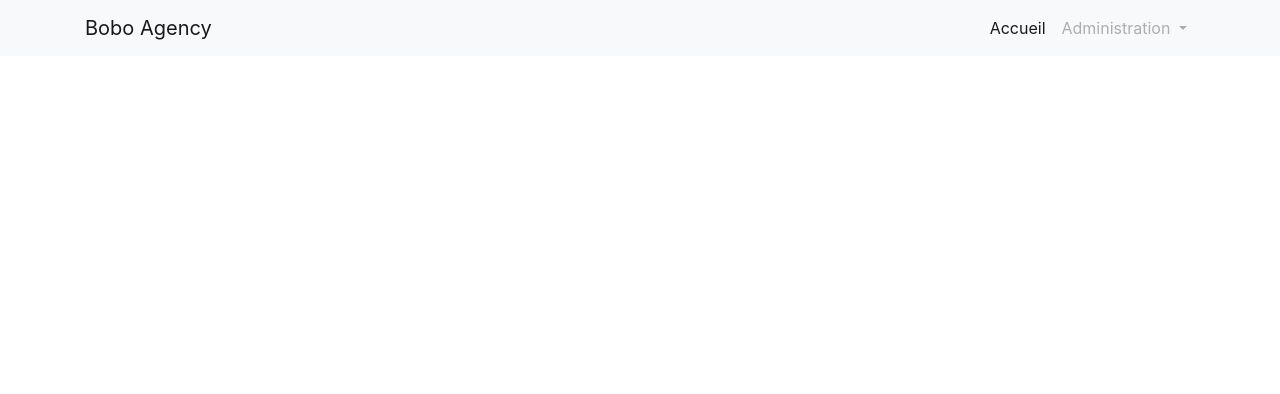
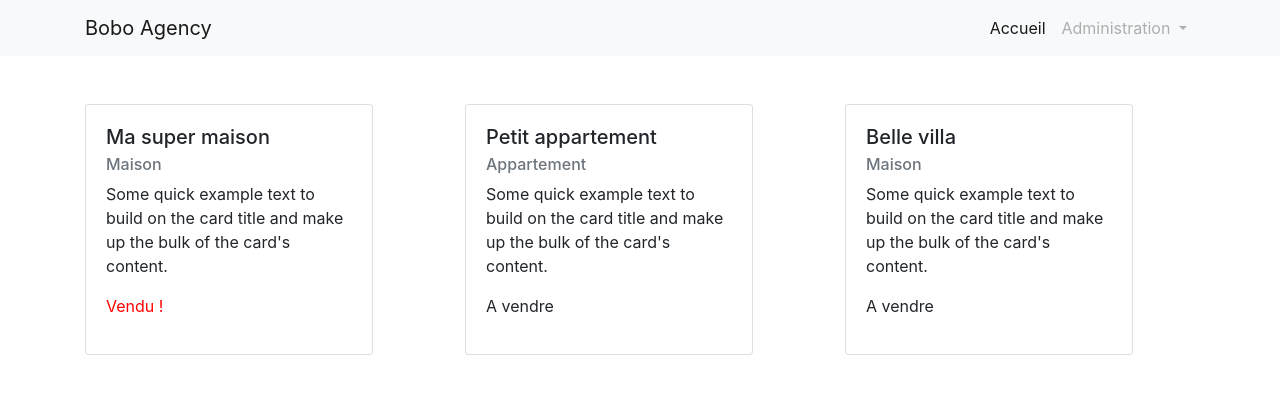
Before and after one commit to toax4/myAgency, an Angular app: page / in a window 1280 px wide. Shown: the top 394 px of the page. Built offline with nearby package versions, Linux system fonts and the light colour scheme.

Commit message:
Conditions Angular

```diff
--- /dev/null
+++ b/prettier.config.js
@@ -0,0 +1,6 @@
+module.exports = {
+	trailingComma: "es5",
+	tabWidth: 4,
+	semi: false,
+	singleQuote: true,
+};
--- a/src/app/app.component.html
+++ b/src/app/app.component.html
@@ -1 +1,68 @@
 <app-header></app-header>
+
+<div class="container">
+	<div class="row mt-5">
+		<div class="col-lg-4">
+			<div class="card" style="width: 18rem">
+				<div class="card-body">
+					<h5 class="card-title">
+						Ma super maison
+					</h5>
+					<h6 class="card-subtitle mb-2 text-muted">
+						Maison
+					</h6>
+					<p class="card-text">
+						Some quick example text to build on the card title and
+						make up the bulk of the card's content.
+					</p>
+					<p [ngStyle]="{color: getSoldValue()}">
+						<span *ngIf="!sold">
+							A vendre
+						</span>
+						<span *ngIf="sold">
+							Vendu !
+						</span>
+					</p>
+				</div>
+			</div>
+		</div>
+		<div class="col-lg-4">
+			<div class="card" style="width: 18rem">
+				<div class="card-body">
+					<h5 class="card-title">
+						Petit appartement
+					</h5>
+					<h6 class="card-subtitle mb-2 text-muted">
+						Appartement
+					</h6>
+					<p class="card-text">
+						Some quick example text to build on the card title and
+						make up the bulk of the card's content.
+					</p>
+					<p>
+						A vendre
+					</p>
+				</div>
+			</div>
+		</div>
+		<div class="col-lg-4">
+			<div class="card" style="width: 18rem">
+				<div class="card-body">
+					<h5 class="card-title">
+						Belle villa
+					</h5>
+					<h6 class="card-subtitle mb-2 text-muted">
+						Maison
+					</h6>
+					<p class="card-text">
+						Some quick example text to build on the card title and
+						make up the bulk of the card's content.
+					</p>
+					<p>
+						A vendre
+					</p>
+				</div>
+			</div>
+		</div>
+	</div>
+</div>
--- a/src/app/app.component.ts
+++ b/src/app/app.component.ts
@@ -1,10 +1,20 @@
 import { Component } from '@angular/core';
+import { green, red } from 'color-name';
 
 @Component({
-  selector: 'app-root',
-  templateUrl: './app.component.html',
-  styleUrls: ['./app.component.scss']
+	selector: 'app-root',
+	templateUrl: './app.component.html',
+	styleUrls: ['./app.component.scss']
 })
 export class AppComponent {
-  title = 'myAgency';
+	title = 'myAgency';
+
+	sold = true;
+	getSoldValue() {
+		if(this.sold) {
+			return "red";
+		}
+
+		return "green";
+	}
 }
```
